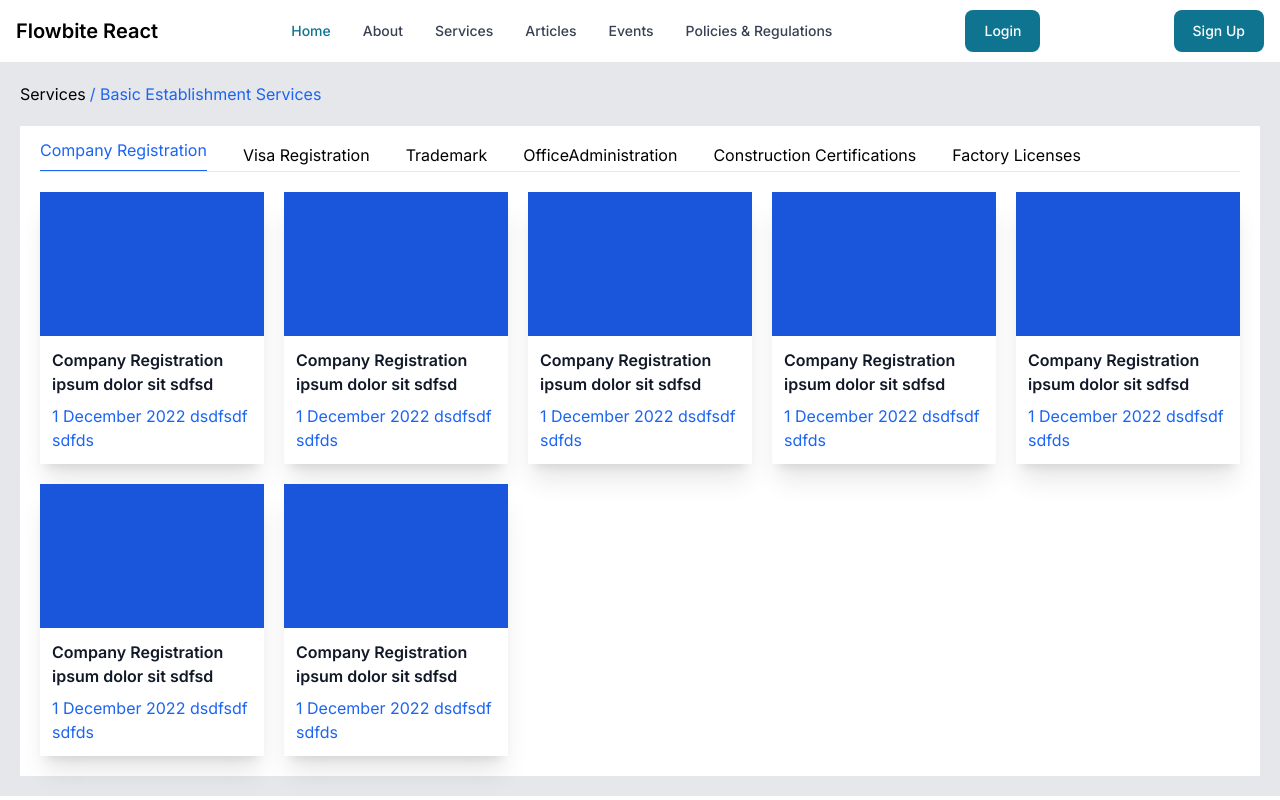
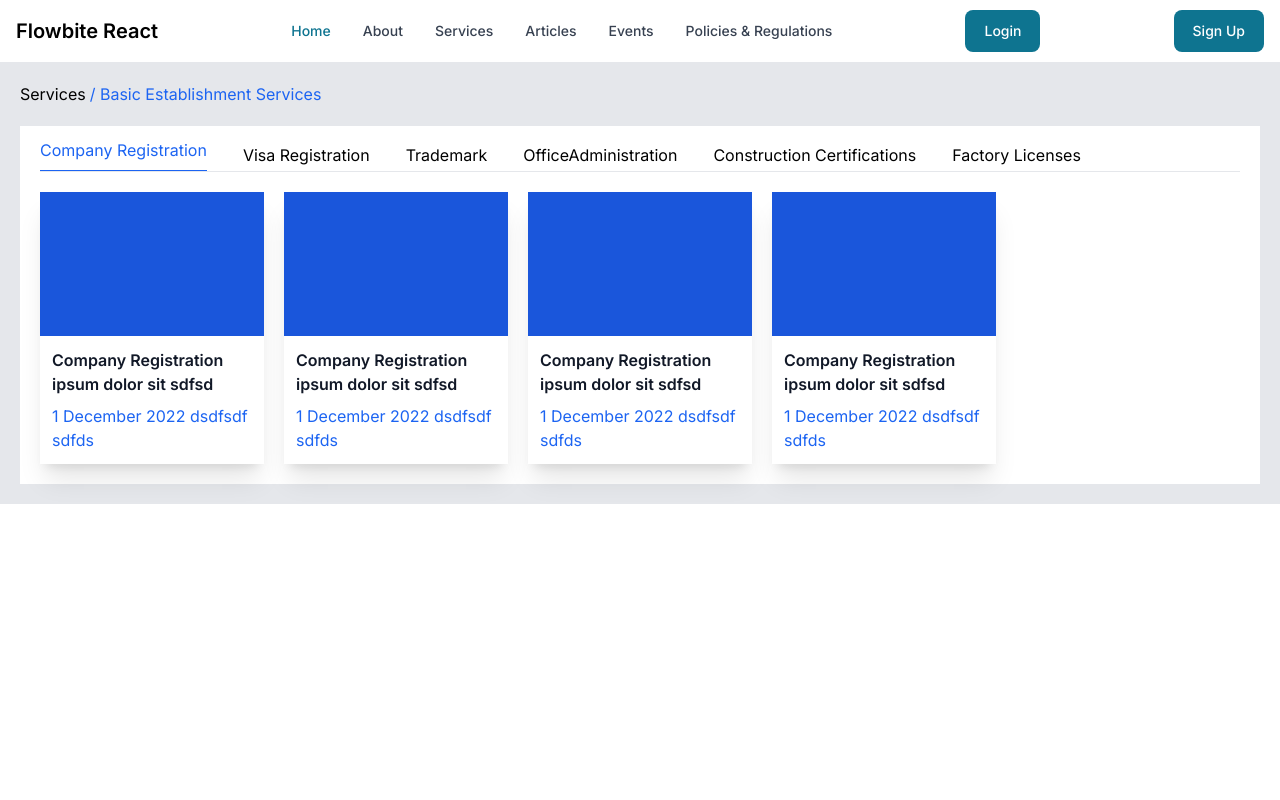
Before and after one commit to fikriymnn/tys-cons, a Next.js app: page /services/basicEstablish in a window 1280 px wide. Built offline with nearby package versions, Linux system fonts and the light colour scheme.

Commit message:
update: remove several components

```diff
--- a/src/components/ServicesSub/BasicEstablishmentServices/CompanyRegistrationPage.jsx
+++ b/src/components/ServicesSub/BasicEstablishmentServices/CompanyRegistrationPage.jsx
@@ -7,9 +7,7 @@ function CompanyRegistrationPage() {
 
             <CompanyRegistrationCard />
             <CompanyRegistrationCard />
-            <CompanyRegistrationCard />
-            <CompanyRegistrationCard />
-            <CompanyRegistrationCard />
+
             <CompanyRegistrationCard />
             <CompanyRegistrationCard />
         </>
```
